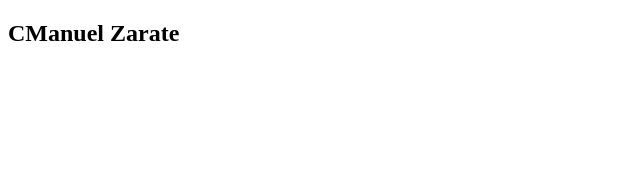
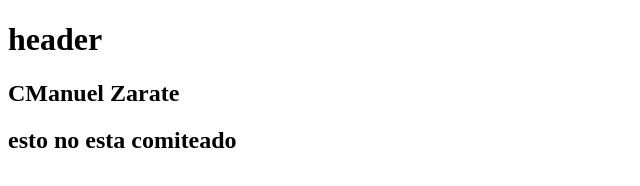
Before and after one commit to CManuelZarate/Probando, a plain HTML site: page index.html in a window 1280 px wide. Shown: the whole page, without its empty margins (0-640 px from the left). Drawn offline with Linux system fonts and the light colour scheme.

Commit message:
agregue un h2

```diff
--- a/index.html
+++ b/index.html
@@ -5,8 +5,10 @@
     <title>GIT y GITHUB</title>
 </head>
 <body>
+    <header><h1>header</h1></header>
     <div class="container">
-        <h2>CManuel Zarate</h2>
+        <h2>CManuel Zarate </h2>
+        <h2>esto no esta comiteado</h2>
     </div>
 </body>
 </html>
```
